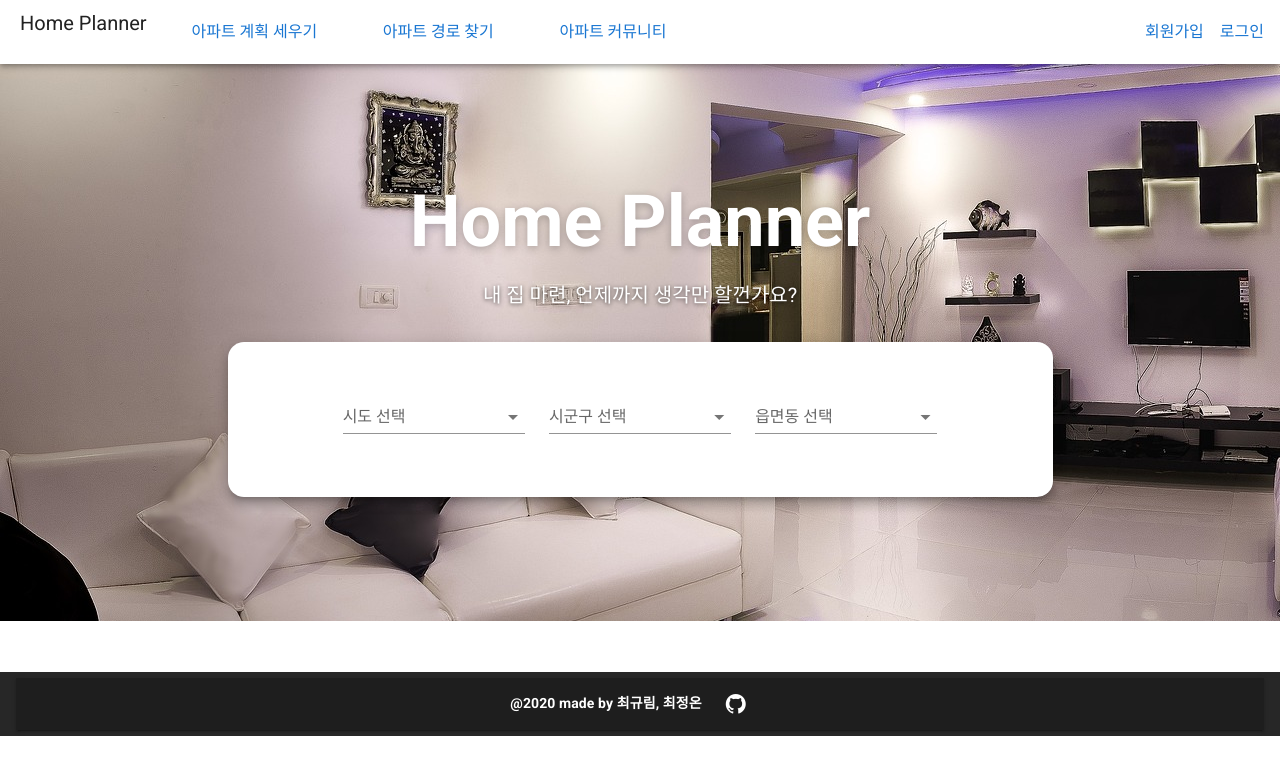
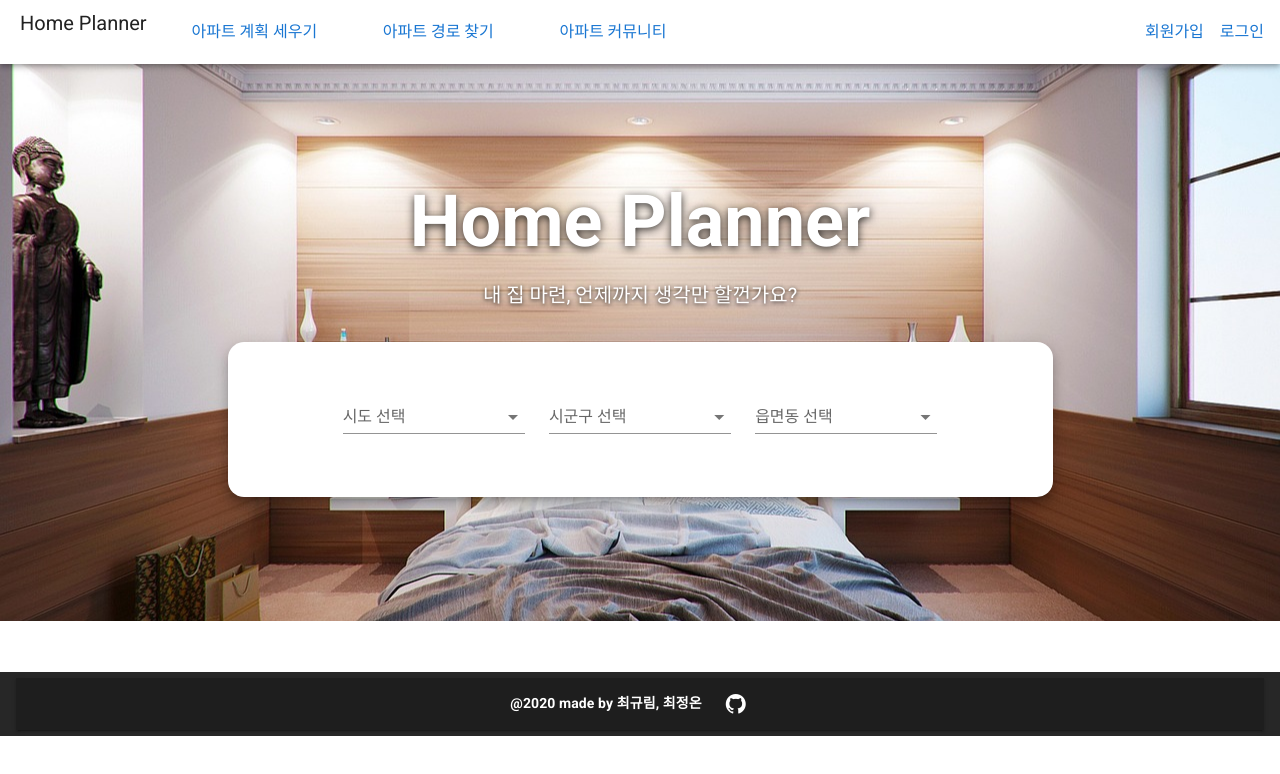
Before and after one commit to ssafyHomePlanner/HomePlanner, a Vue app in the folder homepjt/: page / in a window 1280 px wide. Shown: the top 774 px of the page. Built offline with nearby package versions, Linux system fonts and the light colour scheme.

Commit message:
[UPDATE] 메인 이미지 임시 변경(?)

```diff
--- a/homepjt/src/views/HomeView.vue
+++ b/homepjt/src/views/HomeView.vue
@@ -53,7 +53,7 @@
   font-size: 72px;
   font-weight: bold;
   text-align: center;
-  text-shadow: 0px 2px 9px rgba(0, 0, 0, 0.25);
+  text-shadow: 0px 2px 9px rgba(0, 0, 0, 0.8);
   color: white;
 }
 
@@ -63,7 +63,7 @@
   text-align: center;
   color: white;
   font-size: 20px;
-  text-shadow: 0px 1px 4px rgba(0, 0, 0, 0.65);
+  text-shadow: 0px 1px 4px rgba(0, 0, 0, 0.85);
 }
 .item-header-card {
   position: relative;
```
Also changed, not shown: homepjt/src/assets/backgroundImage.jpg.
